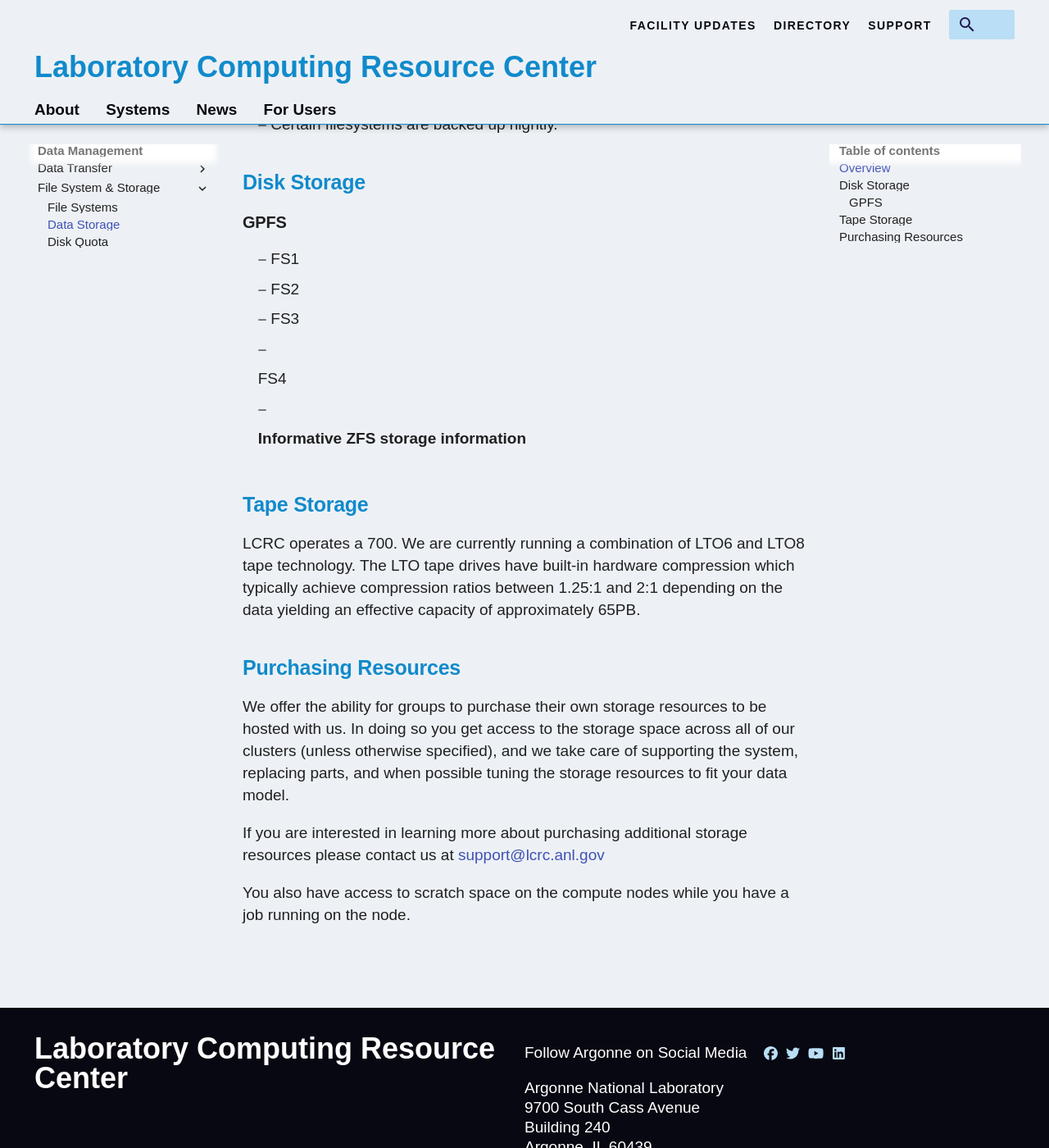
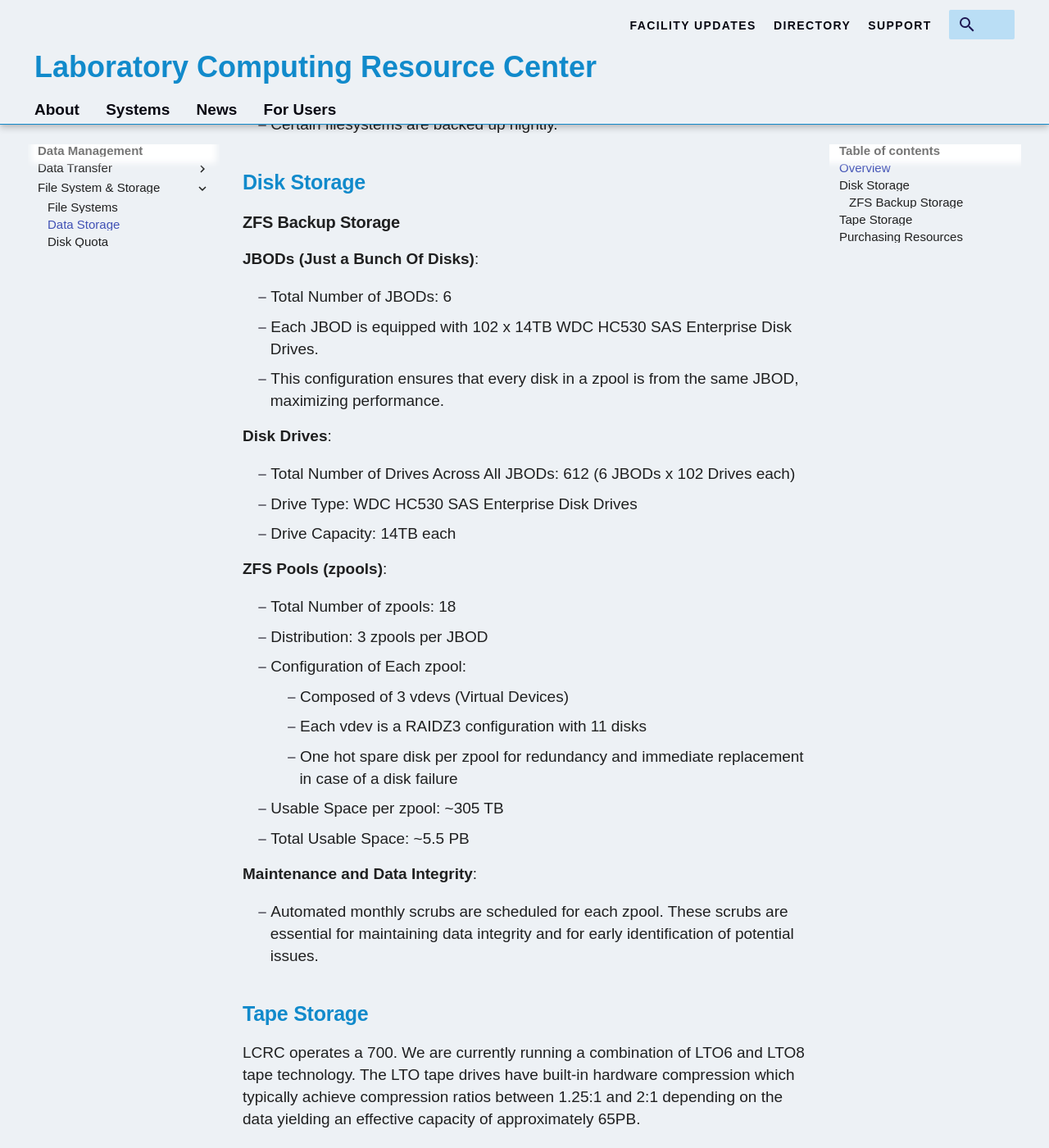
Before and after one commit to argonne-lcrc/user-guides, an MkDocs documentation site: the page built from docs/data-management/filesystem-and-storage/data-storage.md, in a window 1280 px wide and 1400 px high, scrolled down 370 px. Shown: the whole window at 82% size. Built offline with MkDocs 1.6.1 and Material for MkDocs 9.7.7, drawn with Linux system fonts in a browser that asks for light colours; some web fonts are replaced; comment, search, counter and statistics services are not loaded.

Commit message:
more changes

```diff
--- a/docs/data-management/filesystem-and-storage/data-storage.md
+++ b/docs/data-management/filesystem-and-storage/data-storage.md
@@ -9,14 +9,34 @@
 
 ## Disk Storage
 
-### GPFS
+### ZFS Backup Storage
 
-- FS1
-- FS2
-- FS3
-- FS4
+**JBODs (Just a Bunch Of Disks)**:
 
-- **Informative ZFS storage information**
+- Total Number of JBODs: 6
+- Each JBOD is equipped with 102 x 14TB WDC HC530 SAS Enterprise Disk Drives.
+- This configuration ensures that every disk in a zpool is from the same JBOD, maximizing performance.
+
+**Disk Drives**:
+
+- Total Number of Drives Across All JBODs: 612 (6 JBODs x 102 Drives each)
+- Drive Type: WDC HC530 SAS Enterprise Disk Drives
+- Drive Capacity: 14TB each
+
+**ZFS Pools (zpools)**:
+
+- Total Number of zpools: 18
+  - Distribution: 3 zpools per JBOD
+  - Configuration of Each zpool:
+    - Composed of 3 vdevs (Virtual Devices)
+    - Each vdev is a RAIDZ3 configuration with 11 disks
+    - One hot spare disk per zpool for redundancy and immediate replacement in case of a disk failure
+  - Usable Space per zpool: ~305 TB
+  - Total Usable Space: ~5.5 PB
+
+**Maintenance and Data Integrity**:
+
+- Automated monthly scrubs are scheduled for each zpool. These scrubs are essential for maintaining data integrity and for early identification of potential issues.
 
 ## Tape Storage
 
--- a/mkdocs.yml
+++ b/mkdocs.yml
@@ -17,7 +17,7 @@
     - Running Jobs on Slurm Clusters: running-jobs-at-lcrc/slurm-clusters.md
     - Using Software:
       - Getting Started: using-software/getting-started.md
-      - Software Specific Guides:
+      - Software-Specific Guides:
         - Conda: using-software/software-specific-guides/conda.md
         - Jupyter Notebooks: using-software/software-specific-guides/jupyter-notebooks.md
         - Paraview: using-software/software-specific-guides/paraview.md
--- a/overrides/partials/header.html
+++ b/overrides/partials/header.html
@@ -63,7 +63,7 @@
 
 
 				<li id="nav-sys" class="js-drop" data-menu="menu-sys">
-					<a href="/systems">Systems</a>
+					<a href="https://apsacquia2stg.prod.acquia-sites.com/systems">Systems</a>
 
 					<div id="menu-sys" class="dropdown js-dropdown-hidden">
 						<nav>
@@ -105,14 +105,14 @@
 
 
 				<li id="nav-news">
-					<a href="/news">News</a>
+					<a href="https://apsacquia2stg.prod.acquia-sites.com/news">News</a>
 				</li>
 
 
 
 
 				<li id="nav-users" class="js-drop" data-menu="menu-users">
-					<a href="/users">For Users</a>
+					<a href="https://apsacquia2stg.prod.acquia-sites.com/users">For Users</a>
 
 					<div id="menu-users" class="dropdown js-dropdown-hidden">
 						<nav>
@@ -154,7 +155,7 @@
 							<div class="dropdown__links-2">
 								<div class="dropdown__links-group">
 									<ul>
-										<li><a href="/user-guides/best-practices-and-policies/best-practices-and-policies-overview">Best Practices and Policies</a></li>
+										<li><a href="/best-practices-and-policies/best-practices-and-policies-overview">Best Practices and Policies</a></li>
 									</ul>
 								</div>
 							</div>
@@ -174,9 +175,9 @@
 			<!-- wrapper needed to hang right -->
 			<div class="header__nav-secondary--right">
 				<ul>
-					<li><a href="/updates"> Facility Updates </a></li>
-					<li><a href="/directory"> Directory </a></li>
-					<li><a href="/support"> Support </a></li>
+					<li><a href="https://apsacquia2stg.prod.acquia-sites.com/updates"> Facility Updates </a></li>
+					<li><a href="https://apsacquia2stg.prod.acquia-sites.com/directory"> Directory </a></li>
+					<li><a href="https://apsacquia2stg.prod.acquia-sites.com/support"> Support </a></li>
 				</ul>
 
 
```
Also changed, not shown: other parts of overrides/partials/header.html (+9 -8 lines), docs/account-project-management/accounts-and-access.md (+0 -2 lines), docs/improv/hardware-overview-improv.md (+4 -0 lines), docs/index.md (+3 -3 lines).
